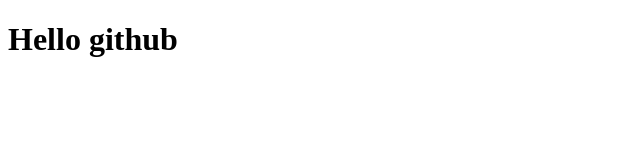
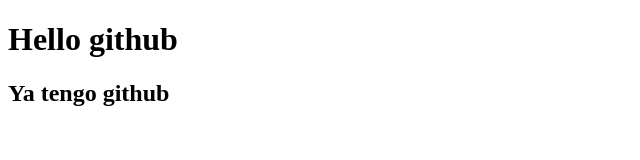
Before and after one commit to EduCepero2/hello-git, a plain HTML site: page index.html in a window 1280 px wide. Shown: the whole page, without its empty margins (0-640 px from the left). Drawn offline with Linux system fonts and the light colour scheme.

Commit message:
añadido h2

```diff
--- a/index.html
+++ b/index.html
@@ -8,5 +8,6 @@
 </head>
 <body>
     <h1>Hello github</h1>
+    <h2>Ya tengo github</h2>
 </body>
 </html>
```
